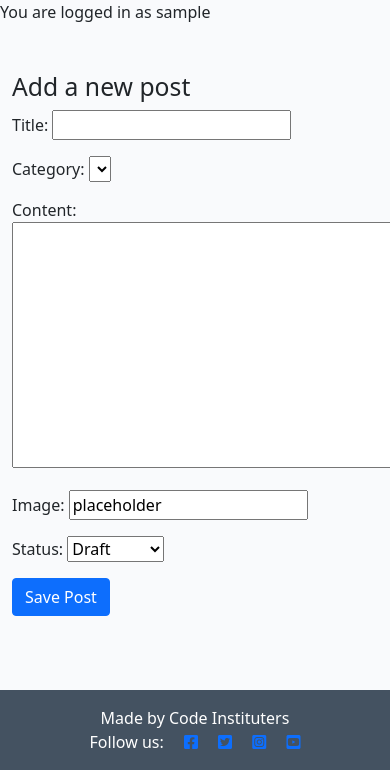
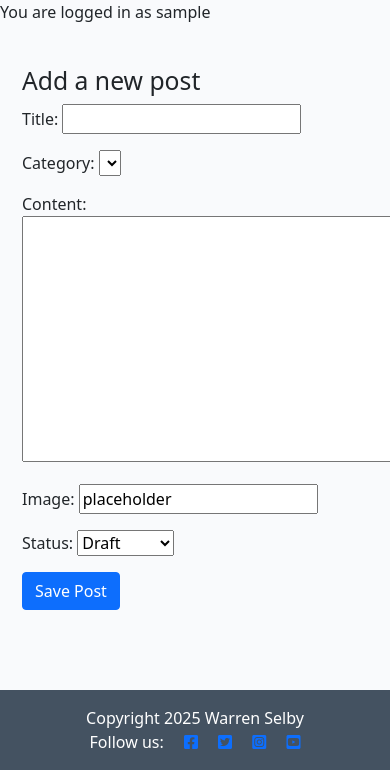
Before and after one commit to Wazza1999/Project-4-blog, a Django app: page /add_post/ in a window 390 px wide; the page is wider, and only the part inside the window is pictured. Shown: the part 74-844 px from the top of that part. Run offline with Django 4.2, Linux system fonts and the light colour scheme; the visitor is signed in with stand-in values (Sample User, id 1); data that the repository does not hold is empty.

Commit message:
fixed styling issue with summernote and mobile size 320px

```diff
--- a/about/templates/about/about.html
+++ b/about/templates/about/about.html
@@ -43,3 +43,4 @@
     </div>
 </div>
 {% endblock content %}
+{% block copyright %} Copyright 2025 Warren Selby {% endblock %}
--- a/blog/templates/blog/add_post.html
+++ b/blog/templates/blog/add_post.html
@@ -1,13 +1,19 @@
 {% extends "base.html" %}
 {% load static %}
 {% block content %}
-<div class="container mt-5">
-    <h2>Add a new post</h2>
-    <form method="POST">
+<div class="row" id="addpostcontainer">
+    <div class="col-md-8 mt-3 offset-md-2">
+        <h2>Add a new post</h2>
+    <form class="addpost" method="POST" id="postform">
         {% csrf_token %}
         {{ form.as_p }}
         <button type="submit" class="btn btn-primary">Save Post</button>
     </form>
+    </div>
 </div>
+{% endblock %}
+{% block copyright %} Copyright 2025 Warren Selby {% endblock %}
 
+{% block extras %}
+<script src="{% static 'js/comments.js' %}"></script>
 {% endblock %}
--- a/blog/templates/blog/post_detail.html
+++ b/blog/templates/blog/post_detail.html
@@ -111,6 +111,7 @@
 </div>
 
 {% endblock content %}
+{% block copyright %} Copyright 2025 Warren Selby {% endblock %}
 
 {% block extras %}
 <script src="{% static 'js/comments.js' %}"></script>
--- a/static/css/style.css
+++ b/static/css/style.css
@@ -298,6 +298,14 @@ img.card-img-top{
     text-align: center;
 }
 
+/* Add a post page styling */
+#addpostcontainer{
+    width: 100%;
+    max-width: 800px;
+    margin: auto;
+    padding: 10px;
+}
+
 /* Media queries */
 @media (max-width: 320px) {
     img.scale {
--- a/templates/account/login.html
+++ b/templates/account/login.html
@@ -32,3 +32,4 @@
     </div>
 </div>
 {% endblock %}
+{% block copyright %} Copyright 2025 Warren Selby {% endblock %}
--- a/templates/account/logout.html
+++ b/templates/account/logout.html
@@ -30,3 +30,4 @@
     </div>
   </div>
 {% endblock %}
+{% block copyright %} Copyright 2025 Warren Selby {% endblock %}
--- a/templates/account/signup.html
+++ b/templates/account/signup.html
@@ -36,3 +36,4 @@
 </div>
 
 {% endblock %}
+{% block copyright %} Copyright 2025 Warren Selby {% endblock %}
```
Also changed, not shown: foodblog/settings.py (+19 -0 lines).
